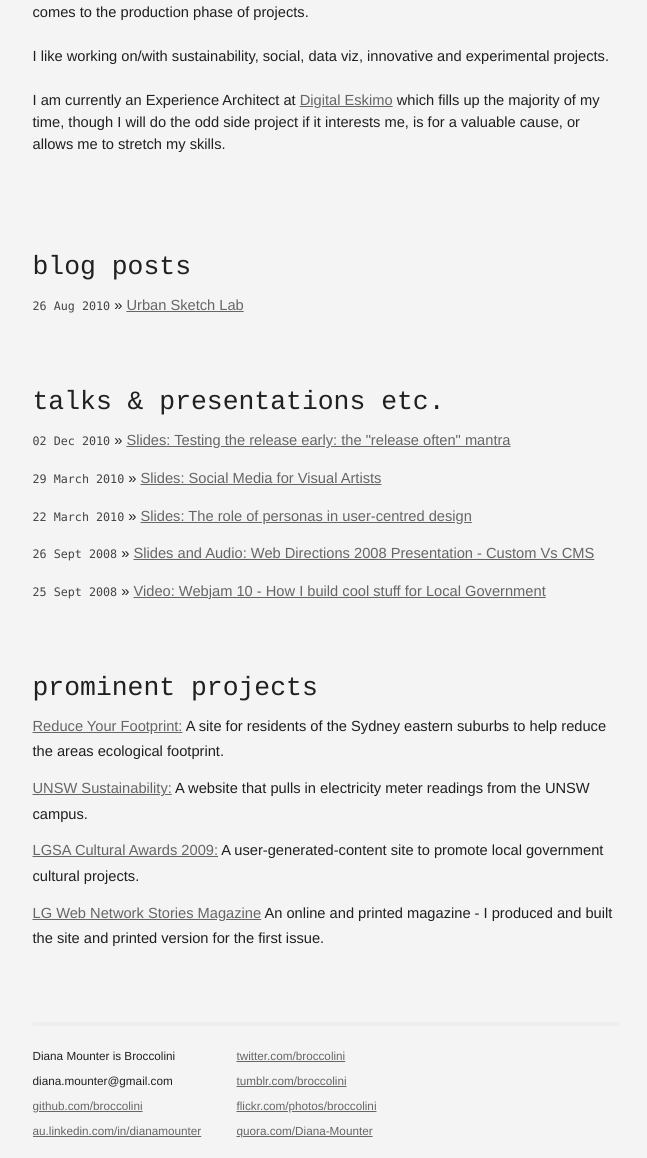
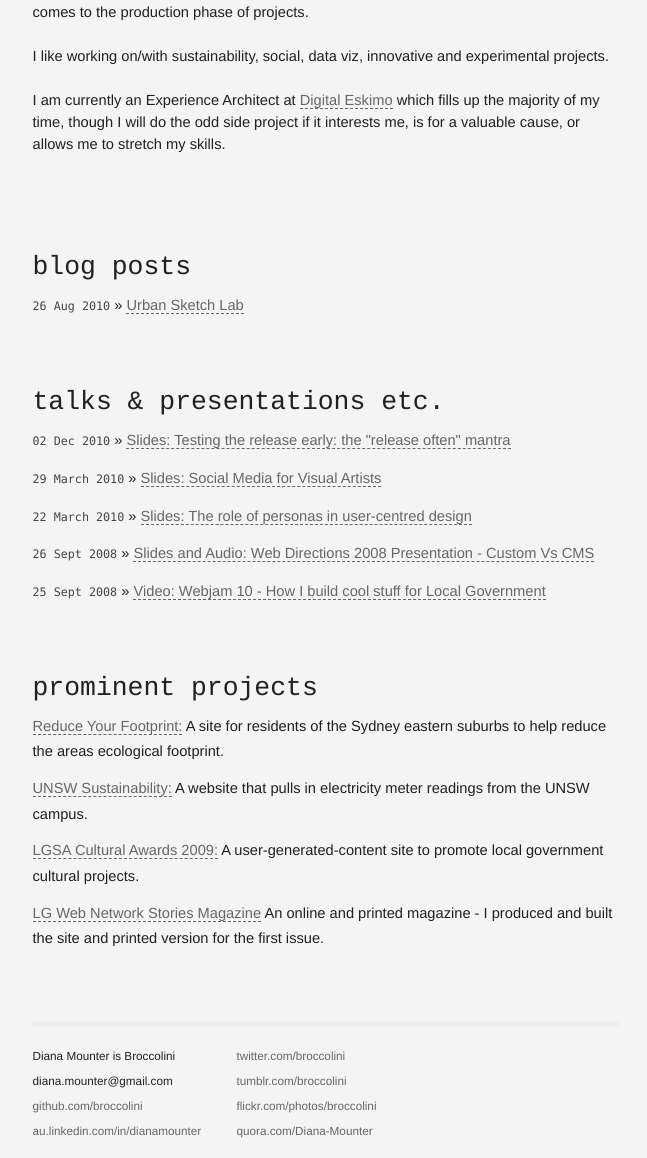
Before and after one commit to natutulak79/broccolini.github.com, a Jekyll site: the page built from index.html, in a window 1280 px wide. Shown: the part 409-1567 px from the top of the page, without its empty margins (314-961 px from the left). Built offline with Jekyll 4.4.1, drawn with Linux system fonts in a browser that asks for light colours; some web fonts are replaced; Markdown is read by kramdown in place of the engine named in the settings.

Commit message:
changed linked styles

```diff
--- a/css/screen.css
+++ b/css/screen.css
@@ -44,10 +44,13 @@
 
 a {
   color: #666666;
+	text-decoration: none;
+	border-bottom: 1px dashed;
 }
 
 a:hover {
   color: #000;
+	border-bottom: 1px dashed;
 }
 
 table {
@@ -107,6 +110,7 @@
 		height: 50px;
 		display: block;
 		padding-top: 140px;
+		border-bottom: none;
   }
 
   .site .title a:hover {
@@ -153,7 +157,12 @@
     }
 
       .site .footer .contact a {
+				border-bottom: none;
       }
+
+			.site .footer .contact a:hover {
+				border-bottom: thin dashed;
+			}
 
     .site .footer .rss {
       margin-top: 1.1em;
```
